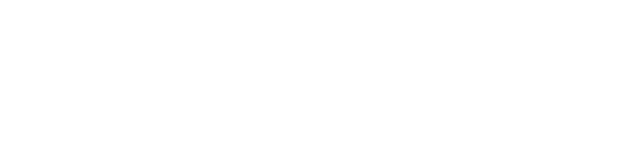
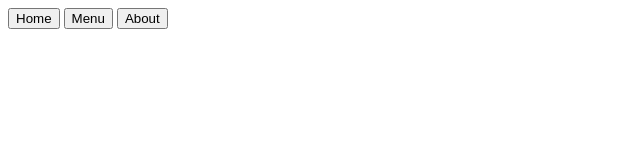
Before and after one commit to Tomek889/odin-restaurant-page, a website: page src/template.html in a window 1280 px wide. Shown: the whole page, without its empty margins (0-640 px from the left). Drawn offline with Linux system fonts and the light colour scheme.

Commit message:
Update README

```diff
--- a/src/template.html
+++ b/src/template.html
@@ -6,6 +6,12 @@
     <title>Restaurant</title>
 </head>
 <body>
-
+    <header>
+        <nav>
+            <button>Home</button>
+            <button>Menu</button>
+            <button>About</button>
+        </nav>
+    </header>
 </body>
 </html>
```
Also changed, not shown: README.md.
